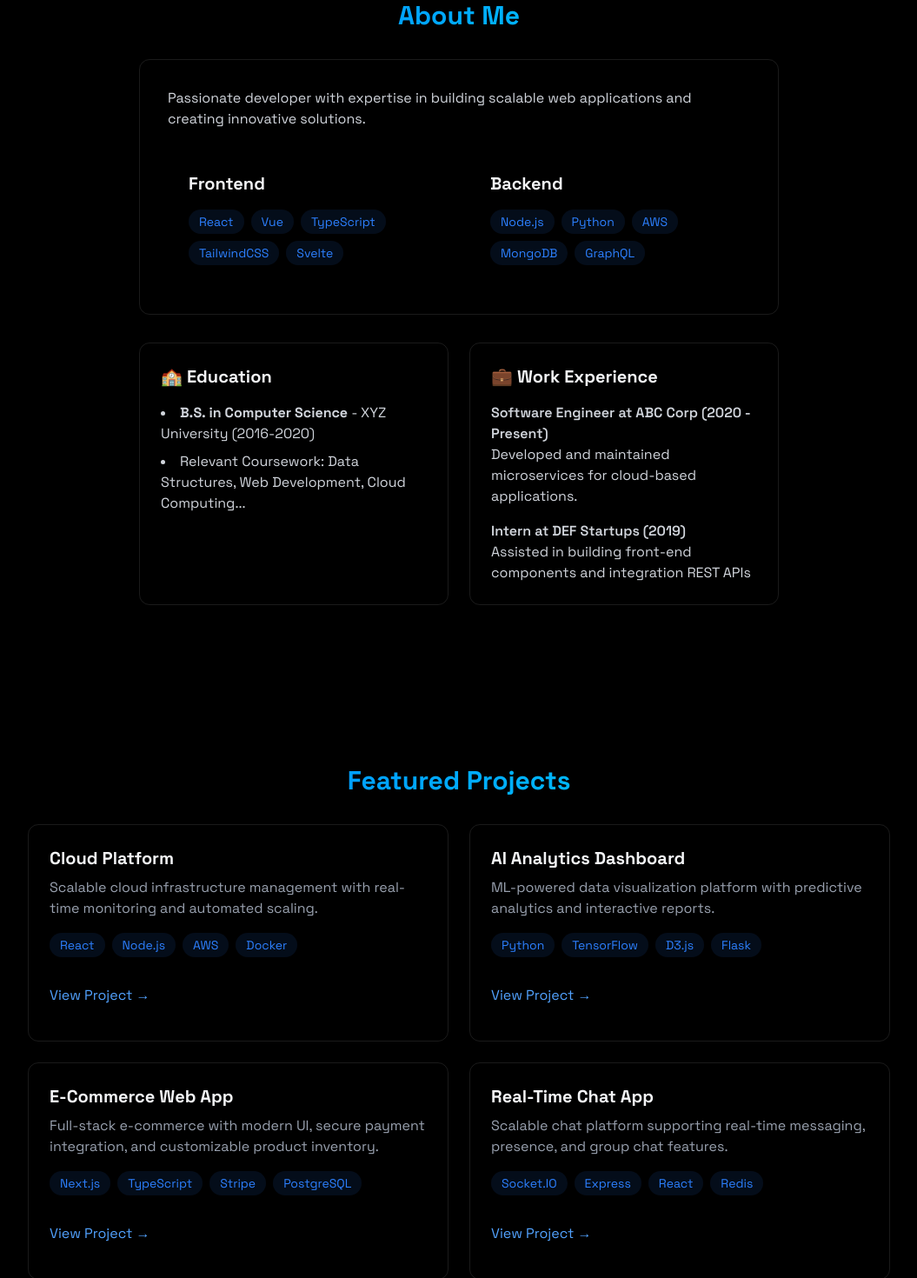
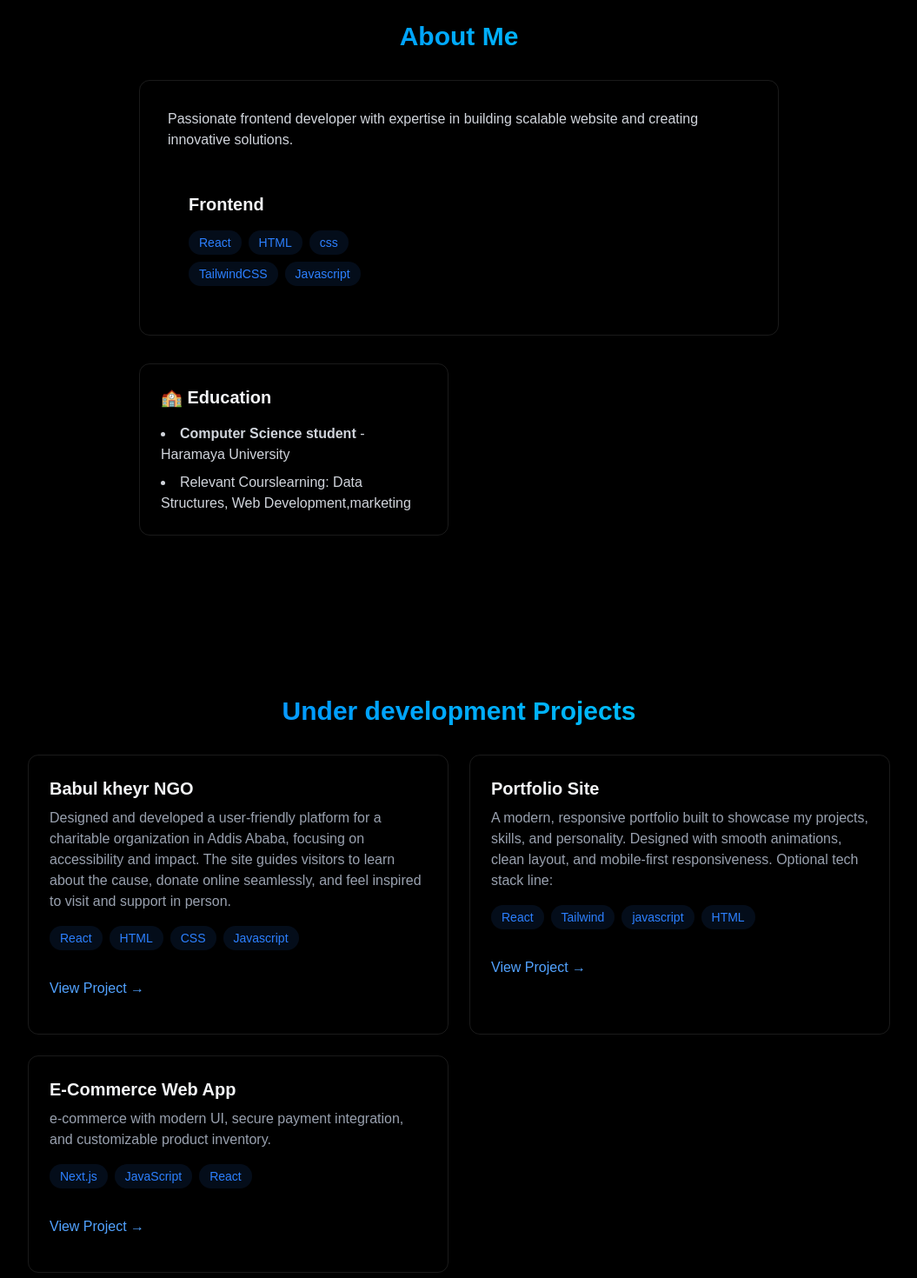
Before and after one commit to Yumna-s/Portfolio--main, a React (Vite) app: page / in a window 1280 px wide. Shown: the part 880-2350 px from the top of the page at 87% size, without its empty margins (112-1167 px from the left). Built offline with nearby package versions, Linux system fonts and the light colour scheme.

Commit message:
editing contet

```diff
--- a/index.html
+++ b/index.html
@@ -3,12 +3,13 @@
   <head>
     <meta charset="UTF-8" />
     <link rel="icon" type="image/svg+xml" href="/vite.svg" />
+
     <link rel="preconnect" href="https://fonts.googleapis.com" />
     <link rel="preconnect" href="https://fonts.gstatic.com" crossorigin />
     <link
       href="https://fonts.googleapis.com/css2?family=Space+Grotesk:wght@400;500;600;700&family=JetBrains+Mono:wght@400;700&display=swap"
-      rel="stylesheet"
     />
+
     <meta name="viewport" content="width=device-width, initial-scale=1.0" />
     <title>Vite + React</title>
   </head>
--- a/src/components/Navbar.jsx
+++ b/src/components/Navbar.jsx
@@ -9,7 +9,7 @@
       <div className="max-w-5xl mx-auto px-4">
         <div className="flex justify-between items-center h-16">
           <a href="#Home" className="font-mono text-xl font-bold text-white">
-            pedro <span className="text-blue-500">. tech</span>
+            Fethiya <span className="text-blue-500">Muhajir</span>
           </a>
 
           <div
--- a/src/components/sections/About.jsx
+++ b/src/components/sections/About.jsx
@@ -1,15 +1,7 @@
 import { RevealOnScroll } from "../RevealOnScroll";
 
 export const About = () => {
-  const frontendSkills = [
-    "React",
-    "Vue",
-    "TypeScript",
-    "TailwindCSS",
-    "Svelte",
-  ];
-
-  const backendSkills = ["Node.js", "Python", "AWS", "MongoDB", "GraphQL"];
+  const frontendSkills = ["React", "HTML", "css", "TailwindCSS", "Javascript"];
 
   return (
     <section
@@ -25,8 +17,8 @@
 
           <div className="rounded-xl p-8 border-white/10 border hover:-translate-y-1 transition-all">
             <p className="text-gray-300 mb-6">
-              Passionate developer with expertise in building scalable web
-              applications and creating innovative solutions.
+              Passionate frontend developer with expertise in building scalable
+              website and creating innovative solutions.
             </p>
 
             <div className="grid grid-cols-1 md:grid-cols-2 gap-6">
@@ -45,22 +37,6 @@
                   ))}
                 </div>
               </div>
-
-              <div className="rounded-xl p-6 hover:-translate-y-1 transition-all">
-                <h3 className="text-xl font-bold mb-4"> Backend</h3>
-                <div className="flex flex-wrap gap-2">
-                  {backendSkills.map((tech, key) => (
-                    <span
-                      key={key}
-                      className="bg-blue-500/10 text-blue-500 py-1 px-3 rounded-full text-sm hover:bg-blue-500/20
-                                    hover:shadow-[0_2px_8px_rgba(59,130,2246,0.2)] transition
-                    "
-                    >
-                      {tech}
-                    </span>
-                  ))}
-                </div>
-              </div>
             </div>
           </div>
 
@@ -69,40 +45,14 @@
               <h3 className="text-xl font-bold mb-4"> 🏫 Education </h3>
               <ul className="list-disc list-inside text-gray-300 space-y-2">
                 <li>
-                  <strong> B.S. in Computer Science </strong> - XYZ University
-                  (2016-2020)
+                  <strong> Computer Science student </strong> - Haramaya
+                  University
                 </li>
                 <li>
-                  Relevant Coursework: Data Structures, Web Development, Cloud
-                  Computing...
+                  Relevant Courslearning: Data Structures, Web
+                  Development,marketing
                 </li>
               </ul>
-            </div>
-            <div className="p-6 rounded-xl border-white/10 border hover:-translate-y-1 transition-all">
-              <h3 className="text-xl font-bold mb-4"> 💼 Work Experience </h3>
-              <div className="space-y-4 text-gray-300">
-                <div>
-                  <h4 className="font-semibold">
-                    {" "}
-                    Software Engineer at ABC Corp (2020 - Present){" "}
-                  </h4>
-                  <p>
-                    Developed and maintained microservices for cloud-based
-                    applications.
-                  </p>
-                </div>
-
-                <div>
-                  <h4 className="font-semibold">
-                    {" "}
-                    Intern at DEF Startups (2019){" "}
-                  </h4>
-                  <p>
-                    Assisted in building front-end components and integration
-                    REST APIs
-                  </p>
-                </div>
-              </div>
             </div>
           </div>
         </div>
--- a/src/components/sections/Contact.jsx
+++ b/src/components/sections/Contact.jsx
@@ -82,6 +82,78 @@
                 }
               />
             </div>
+            <div className="flex justify-center space-x-6 mb-12">
+              <a
+                href="https://t.me/YUMNA12"
+                target="_blank"
+                rel="noopener noreferrer"
+                className="text-white/70 hover:text-[rgba(59, 130, 246, 0.2)] transition-colors"
+              >
+                <svg
+                  stroke="currentColor"
+                  fill="currentColor"
+                  strokeWidth="0"
+                  viewBox="0 0 448 512"
+                  height="1em"
+                  width="1em"
+                  xmlns="http://www.w3.org/2000/svg"
+                >
+                  <path d="M446.7 98.6l-67.6 318.8c-5.1 22.5-18.4 28.1-37.3 17.5l-103-75.9-49.7 47.8c-5.5 5.5-10.1 10.1-20.7 10.1l7.4-104.9 190.9-172.5c8.3-7.4-1.8-11.5-12.9-4.1L117.8 284 16.2 252.2c-22.1-6.9-22.5-22.1 4.6-32.7L418.2 66.4c18.4-6.9 34.5 4.1 28.5 32.2z"></path>
+                </svg>
+              </a>
+              <a
+                href="https://github.com/Yumna-s"
+                target="_blank"
+                rel="noopener noreferrer"
+                className="text-white/70 hover:text-[rgba(59, 130, 246, 0.2)] transition-colors"
+              >
+                <svg
+                  stroke="currentColor"
+                  fill="currentColor"
+                  strokeWidth="0"
+                  viewBox="0 0 496 512"
+                  height="1em"
+                  width="1em"
+                  xmlns="http://www.w3.org/2000/svg"
+                >
+                  <path d="M165.9 397.4c0 2-2.3 3.6-5.2 3.6-3.3.3-5.6-1.3-5.6-3.6 0-2 2.3-3.6 5.2-3.6 3-.3 5.6 1.3 5.6 3.6zm-31.1-4.5c-.7 2 1.3 4.3 4.3 4.9 2.6 1 5.6 0 6.2-2s-1.3-4.3-4.3-5.2c-2.6-.7-5.5.3-6.2 2.3zm44.2-1.7c-2.9.7-4.9 2.6-4.6 4.9.3 2 2.9 3.3 5.9 2.6 2.9-.7 4.9-2.6 4.6-4.6-.3-1.9-3-3.2-5.9-2.9zM244.8 8C106.1 8 0 113.3 0 252c0 110.9 69.8 205.8 169.5 239.2 12.8 2.3 17.3-5.6 17.3-12.1 0-6.2-.3-40.4-.3-61.4 0 0-70 15-84.7-29.8 0 0-11.4-29.1-27.8-36.6 0 0-22.9-15.7 1.6-15.4 0 0 24.9 2 38.6 25.8 21.9 38.6 58.6 27.5 72.9 20.9 2.3-16 8.8-27.1 16-33.7-55.9-6.2-112.3-14.3-112.3-110.5 0-27.5 7.6-41.3 23.6-58.9-2.6-6.5-11.1-33.3 2.6-67.9 20.9-6.5 69 27 69 27 20-5.6 41.5-8.5 62.8-8.5s42.8 2.9 62.8 8.5c0 0 48.1-33.6 69-27 13.7 34.7 5.2 61.4 2.6 67.9 16 17.7 25.8 31.5 25.8 58.9 0 96.5-58.9 104.2-114.8 110.5 9.2 7.9 17 22.9 17 46.4 0 33.7-.3 75.4-.3 83.6 0 6.5 4.6 14.4 17.3 12.1C428.2 457.8 496 362.9 496 252 496 113.3 383.5 8 244.8 8zM97.2 352.9c-1.3 1-1 3.3.7 5.2 1.6 1.6 3.9 2.3 5.2 1 1.3-1 1-3.3-.7-5.2-1.6-1.6-3.9-2.3-5.2-1zm-10.8-8.1c-.7 1.3.3 2.9 2.3 3.9 1.6 1 3.6.7 4.3-.7.7-1.3-.3-2.9-2.3-3.9-2-.6-3.6-.3-4.3.7zm32.4 35.6c-1.6 1.3-1 4.3 1.3 6.2 2.3 2.3 5.2 2.6 6.5 1 1.3-1.3.7-4.3-1.3-6.2-2.2-2.3-5.2-2.6-6.5-1zm-11.4-14.7c-1.6 1-1.6 3.6 0 5.9 1.6 2.3 4.3 3.3 5.6 2.3 1.6-1.3 1.6-3.9 0-6.2-1.4-2.3-4-3.3-5.6-2z"></path>
+                </svg>
+              </a>
+              <a
+                href="https://linkedin.com/in/fethiya-muhajir-57a62a346"
+                target="_blank"
+                rel="noopener noreferrer"
+                className="text-white/70 hover:text-[rgba(59, 130, 246, 0.2)] transition-colors"
+              >
+                <svg
+                  stroke="currentColor"
+                  fill="currentColor"
+                  strokeWidth="0"
+                  viewBox="0 0 448 512"
+                  height="1em"
+                  width="1em"
+                  xmlns="http://www.w3.org/2000/svg"
+                >
+                  <path d="M416 32H31.9C14.3 32 0 46.5 0 64.3v383.4C0 465.5 14.3 480 31.9 480H416c17.6 0 32-14.5 32-32.3V64.3c0-17.8-14.4-32.3-32-32.3zM135.4 416H69V202.2h66.5V416zm-33.2-243c-21.3 0-38.5-17.3-38.5-38.5S80.9 96 102.2 96c21.2 0 38.5 17.3 38.5 38.5 0 21.3-17.2 38.5-38.5 38.5zm282.1 243h-66.4V312c0-24.8-.5-56.7-34.5-56.7-34.6 0-39.9 27-39.9 54.9V416h-66.4V202.2h63.7v29.2h.9c8.9-16.8 30.6-34.5 62.9-34.5 67.2 0 79.7 44.3 79.7 101.9V416z"></path>
+                </svg>
+              </a>
+              <a
+                href="mailto:fethiya945@gmail.com"
+                className="text-white/70 hover:text-[rgba(59, 130, 246, 0.2)] transition-colors"
+              >
+                <svg
+                  stroke="currentColor"
+                  fill="currentColor"
+                  strokeWidth="0"
+                  viewBox="0 0 512 512"
+                  height="1em"
+                  width="1em"
+                  xmlns="http://www.w3.org/2000/svg"
+                >
+                  <path d="M502.3 190.8c3.9-3.1 9.7-.2 9.7 4.7V400c0 26.5-21.5 48-48 48H48c-26.5 0-48-21.5-48-48V195.6c0-5 5.7-7.8 9.7-4.7 22.4 17.4 52.1 39.5 154.1 113.6 21.1 15.4 56.7 47.8 92.2 47.6 35.7.3 72-32.8 92.3-47.6 102-74.1 131.6-96.3 154-113.7zM256 320c23.2.4 56.6-29.2 73.4-41.4 132.7-96.3 142.8-104.7 173.4-128.7 5.8-4.5 9.2-11.5 9.2-18.9v-19c0-26.5-21.5-48-48-48H48C21.5 64 0 85.5 0 112v19c0 7.4 3.4 14.3 9.2 18.9 30.6 23.9 40.7 32.4 173.4 128.7 16.8 12.2 50.2 41.8 73.4 41.4z"></path>
+                </svg>
+              </a>
+            </div>
 
             <button
               type="submit"
--- a/src/components/sections/Home.jsx
+++ b/src/components/sections/Home.jsx
@@ -9,13 +9,14 @@
       <RevealOnScroll>
         <div className="text-center z-10 px-4">
           <h1 className="text-5xl md:text-7xl font-bold mb-6 bg-gradient-to-r from-blue-500 to-cyan-400 bg-clip-text text-transparent leading-right">
-            Hi, I'm Pedro Tech
+            ✨ Joyful code ✨
           </h1>
 
           <p className="tex-gray-400 text-lg mb-8 max-w-lg mx-auto">
-            I’m a full-stack developer who loves crafting clean, scalable web
-            applications. My goal is to build solutions that offer both
-            exceptional performance and a delightful user experience.
+            Hi, I'm Fethiya Muhajir — a Frontend Developer who enjoys creating
+            clean and responsive web interfaces. I'm currently focused on
+            learning and building projects that offer smooth performance and a
+            great user experience.
           </p>
           <div className="flex justify-center space-x-4">
             <a
@@ -26,7 +27,8 @@
             </a>
 
             <a
-              href="#contact"
+              href="https://t.me/YUMNA12"
+              target="_blank"
               className="border border-blue-500/50 text-blue-500 py-3 px-6 rounded font-medium transition-all duration-200
              hover:-translate-y-0.5 hover:shadow-[0_0_15px_rgba(59, 130, 246, 0.2)] hover:bg-blue-500/10"
             >
--- a/src/components/sections/Projects.jsx
+++ b/src/components/sections/Projects.jsx
@@ -10,17 +10,20 @@
         <div className="max-w-5xl mx-auto px-4">
           <h2 className="text-3xl font-bold mb-8 bg-gradient-to-r from-blue-500 to-cyan-400 bg-clip-text text-transparent text-center">
             {" "}
-            Featured Projects
+            Under development Projects
           </h2>
           <div className="grid grid-cols-1 md:grid-cols-2 gap-6">
             <div className="p-6 rounded-xl border border-white/10 hover:-translate-y-1 hover:border-blue-500/30 hover:shadow-[0_2px_8px_rgba(59,130,246,0.2)] transition">
-              <h3 className="text-xl font-bold mb-2"> Cloud Platform</h3>
+              <h3 className="text-xl font-bold mb-2">Babul kheyr NGO</h3>
               <p className="text-gray-400 mb-4">
-                Scalable cloud infrastructure management with real-time
-                monitoring and automated scaling.
+                Designed and developed a user-friendly platform for a charitable
+                organization in Addis Ababa, focusing on accessibility and
+                impact. The site guides visitors to learn about the cause,
+                donate online seamlessly, and feel inspired to visit and support
+                in person.
               </p>
               <div className="flex flex-wrap gap-2 mb-4">
-                {["React", "Node.js", "AWS", "Docker"].map((tech, key) => (
+                {["React", "HTML", "CSS", "Javascript"].map((tech, key) => (
                   <span
                     key={key}
                     className="bg-blue-500/10 text-blue-500 py-1 px-3 rounded-full text-sm hover:bg-blue-500/20
@@ -49,55 +52,18 @@
               transition-all
             "
             >
-              <h3 className="text-xl font-bold mb-2">AI Analytics Dashboard</h3>
+              <h3 className="text-xl font-bold mb-2">Portfolio Site</h3>
               <p className="text-gray-400 mb-4">
-                ML-powered data visualization platform with predictive analytics
-                and interactive reports.
+                A modern, responsive portfolio built to showcase my projects,
+                skills, and personality. Designed with smooth animations, clean
+                layout, and mobile-first responsiveness. Optional tech stack
+                line:
               </p>
               <div className="flex flex-wrap gap-2 mb-4">
-                {["Python", "TensorFlow", "D3.js", "Flask"].map((tech, key) => (
-                  <span
-                    key={key}
-                    className="
-                      bg-blue-500/10 text-blue-500 py-1 px-3
-                      rounded-full text-sm
-                      transition
-                      hover:bg-blue-500/20 hover:-translate-y-0.5
-                      hover:shadow-[0_2px_8px_rgba(59,130,246,0.2)]
-                    "
-                  >
-                    {tech}
-                  </span>
-                ))}
-              </div>
-              <div className="flex justify-between items-center">
-                <a
-                  href="#"
-                  className="text-blue-400 hover:text-blue-300 transition-colors my-4"
-                >
-                  View Project →
-                </a>
-              </div>
-            </div>
-
-            <div
-              className="
-              glass p-6 rounded-xl border border-white/10
-              hover:-translate-y-1 hover:border-blue-500/30
-              hover:shadow-[0_4px_20px_rgba(59,130,246,0.1)]
-              transition-all
-            "
-            >
-              <h3 className="text-xl font-bold mb-2">E-Commerce Web App</h3>
-              <p className="text-gray-400 mb-4">
-                Full-stack e-commerce with modern UI, secure payment
-                integration, and customizable product inventory.
-              </p>
-              <div className="flex flex-wrap gap-2 mb-4">
-                {["Next.js", "TypeScript", "Stripe", "PostgreSQL"].map(
-                  (tech) => (
+                {["React", "Tailwind", "javascript", "HTML"].map(
+                  (tech, key) => (
                     <span
-                      key={tech}
+                      key={key}
                       className="
                       bg-blue-500/10 text-blue-500 py-1 px-3
                       rounded-full text-sm
@@ -129,15 +95,15 @@
               transition-all
             "
             >
-              <h3 className="text-xl font-bold mb-2">Real-Time Chat App</h3>
+              <h3 className="text-xl font-bold mb-2">E-Commerce Web App</h3>
               <p className="text-gray-400 mb-4">
-                Scalable chat platform supporting real-time messaging, presence,
-                and group chat features.
+                e-commerce with modern UI, secure payment integration, and
+                customizable product inventory.
               </p>
               <div className="flex flex-wrap gap-2 mb-4">
-                {["Socket.IO", "Express", "React", "Redis"].map((tech, key) => (
+                {["Next.js", "JavaScript", "React"].map((tech) => (
                   <span
-                    key={key}
+                    key={tech}
                     className="
                       bg-blue-500/10 text-blue-500 py-1 px-3
                       rounded-full text-sm
@@ -150,7 +116,7 @@
                   </span>
                 ))}
               </div>
-              <div className="flex justify-between items-center ">
+              <div className="flex justify-between items-center">
                 <a
                   href="#"
                   className="text-blue-400 hover:text-blue-300 transition-colors my-4"
```
